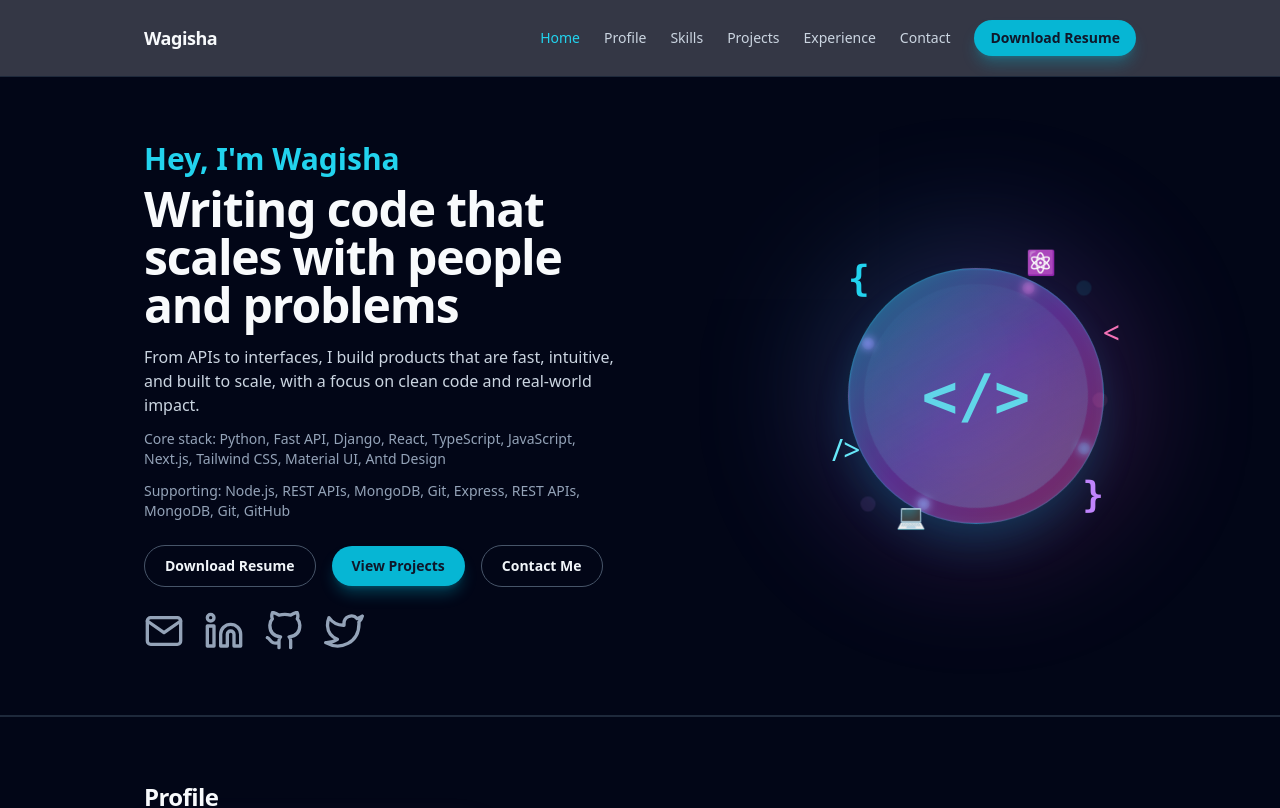
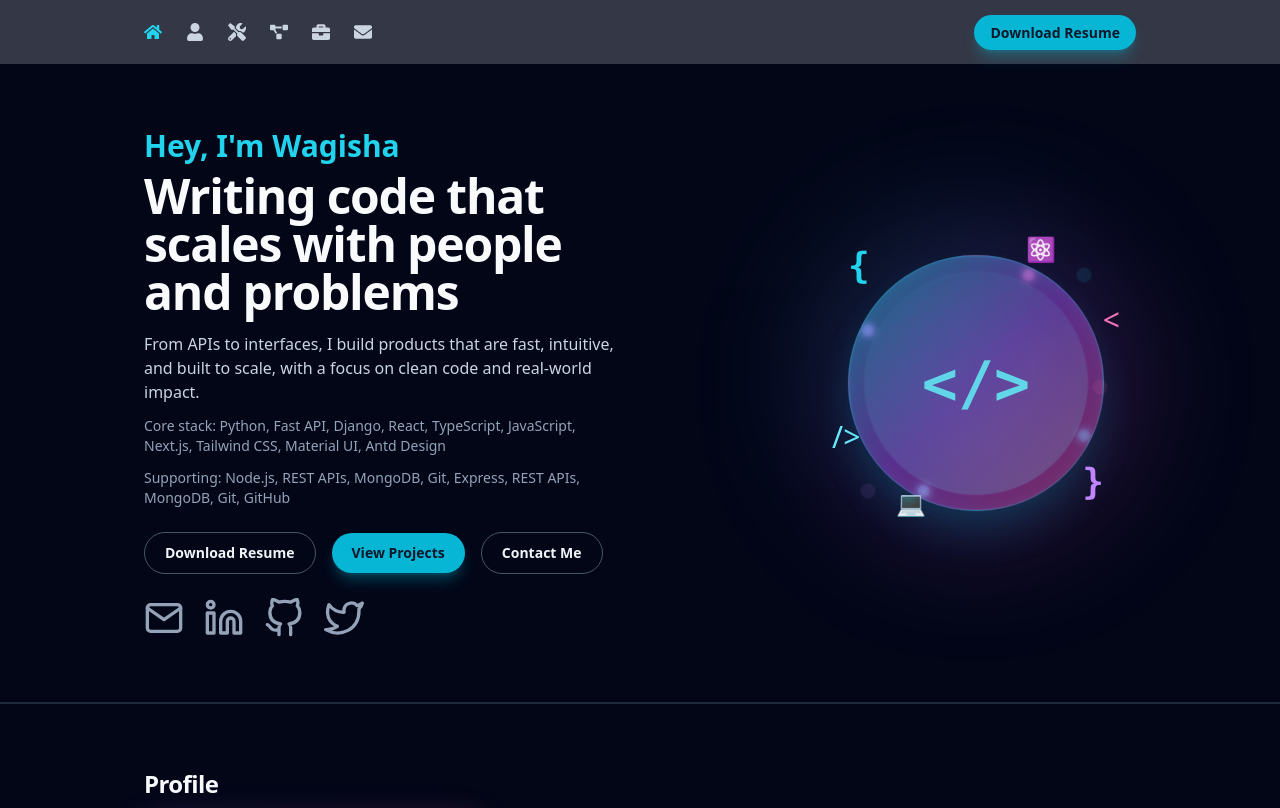
Before and after one commit to Wagisha29/Wagisha-portfolio, a React (Vite) app: page / in a window 1280 px wide. Shown: the top 808 px of the page. Built offline with nearby package versions, Linux system fonts and the light colour scheme.

Commit message:
added icons for navbar and remove name and modified navbar

```diff
--- a/src/components/Navbar.jsx
+++ b/src/components/Navbar.jsx
@@ -1,11 +1,19 @@
 import { useState } from "react";
+import {
+  FaHome,
+  FaUser,
+  FaTools,
+  FaProjectDiagram,
+  FaBriefcase,
+  FaEnvelope,
+} from "react-icons/fa";
 const sections = [
-  { id: "home", label: "Home" },
-  { id: "about", label: "Profile" },
-  { id: "skills", label: "Skills" },
-  { id: "projects", label: "Projects" },
-  { id: "experience", label: "Experience" },
-  { id: "contact", label: "Contact" },
+  { id: "home", label: "Home", icon: FaHome },
+  { id: "about", label: "Profile", icon: FaUser },
+  { id: "skills", label: "Skills", icon: FaTools },
+  { id: "projects", label: "Projects", icon: FaProjectDiagram },
+  { id: "experience", label: "Experience", icon: FaBriefcase },
+  { id: "contact", label: "Contact", icon: FaEnvelope },
 ];
 
 function Navbar() {
@@ -15,7 +23,6 @@ function Navbar() {
     const handleNavClick = (id) => {
         const el = document.getElementById(id);
         if (el) {
-
           el.scrollIntoView({ behavior: "smooth", block: "start" });
           setActive(id);
           setIsOpen(false);
@@ -24,27 +31,34 @@ function Navbar() {
 
 
     return (
-        <header className="sticky top-0 z-50 bg-slate-950/80 backdrop-blur border-b border-slate-800">
+        <header className="sticky top-0 z-50 bg-slate-950/80">
             <nav className="mx-auto flex max-w-5xl items-center justify-between px-4 py-5">
-                <div className="text-lg font-semibold tracking-tight text-slate-50 cursor-pointer">
-                    Wagisha
-                </div>
 
                 {/* Desktop links */}
                 <div className="hidden items-center gap-6 md:flex">
-                    {sections.map((item) => (
+                    {sections.map((item) => {
+                      const Icon = item.icon;
+                      return (
                         <button
                           key={item.id}
                           onClick={() => handleNavClick(item.id)}
-                        className={`text-sm font-medium transition-colors ${
+                          aria-label={item.label}
+                          className={`group relative text-sm font-medium transition-colors ${
                             active === item.id
                               ? "text-cyan-400"
                               : "text-slate-300 hover:text-white"
                           }`}
                         >
+                          <Icon className="text-lg" aria-hidden="true" />
+                          <span className="sr-only">{item.label}</span>
+                          <span className="pointer-events-none absolute left-1/2 top-full mt-2 -translate-x-1/2 rounded-md bg-slate-900 px-2 py-1 text-xs text-white opacity-0 transition-opacity duration-200 group-hover:opacity-100">
                             {item.label}
+                          </span>
                         </button>
-                    ))}
+                      );
+                    })}
+                    </div>
+                    <div>
                       <a
                           href="/resume.pdf" // replace with your real resume link
                           className="rounded-full bg-cyan-500 px-4 py-2 text-sm font-semibold text-slate-900 shadow-lg shadow-cyan-500/30 hover:bg-cyan-400 transition-colors"
@@ -52,6 +66,7 @@ function Navbar() {
                           Download Resume
                       </a>
                     </div>
+
             </nav>
         </header>
     )
```
Lines whose indentation alone changed are shown as unchanged.
